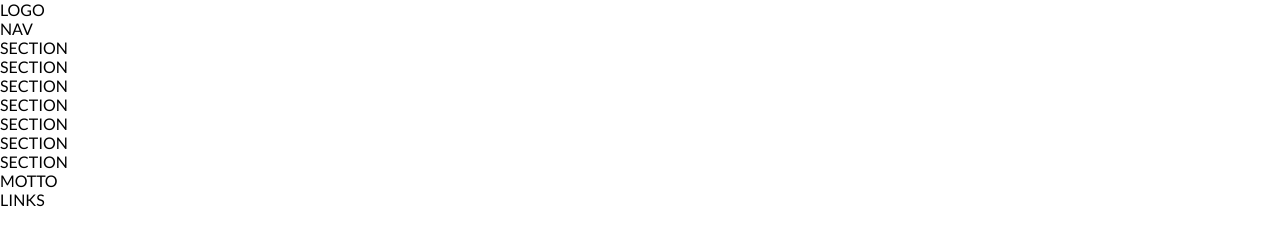
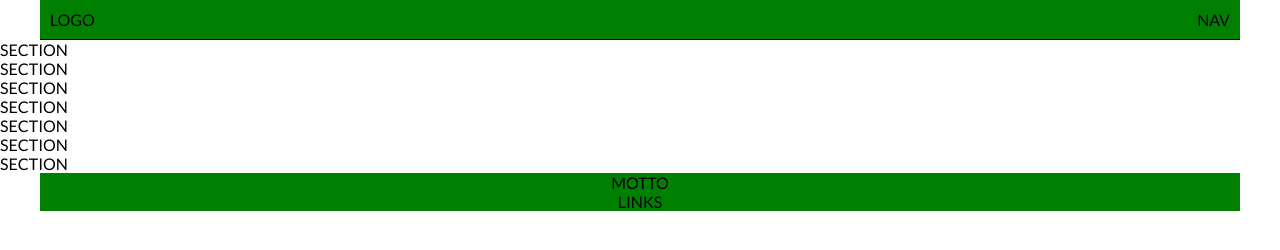
Before and after one commit to Zappykeyboard/node-sass-teambit, a website: page public/index.html in a window 1280 px wide. Drawn offline with Linux system fonts and the light colour scheme.

Commit message:
aggiunta primi stili

```diff
--- a/public/index.html
+++ b/public/index.html
@@ -1,5 +1,6 @@
 <!DOCTYPE html>
 <html lang="en">
+
 <head>
   <meta charset="UTF-8">
   <meta name="viewport" content="width=device-width, initial-scale=1.0">
@@ -9,14 +10,17 @@
   <script src="js/script.js"></script>
   <title>Hello Mix</title>
 </head>
+
 <body>
   <!--HEADER-->
   <header>
+    <div class="container">
       <!--logo-->
       <div id="site-logo">LOGO</div>
       <!--nav-->
       <div id="header-nav">
         NAV
+      </div>
     </div>
   </header>
 
@@ -40,12 +44,15 @@
 
   <!--FOOTER-->
   <footer>
+    <div class="container">
       <!--Mission-->
       <div id="motto">MOTTO</div>
       <!--Site Links-->
       <div id="site-links">
         LINKS
       </div>
+    </div>
   </footer>
 </body>
+
 </html>
--- /dev/null
+++ b/src/scss/footer.scss
@@ -0,0 +1,9 @@
+footer{
+  .container{
+    @extend %container-base;
+    display: flex;
+    flex-direction: column;
+    align-items: center;
+    justify-content: center
+  }
+}
--- /dev/null
+++ b/src/scss/header.scss
@@ -0,0 +1,9 @@
+header {
+  .container{
+    @extend %container-base;
+    display: flex;
+    justify-content: space-between;
+    padding: 10px;
+    border-bottom: 1px solid black;
+  }
+}
--- a/src/scss/style.scss
+++ b/src/scss/style.scss
@@ -1,4 +1,15 @@
 
+$bg-pink: pink;
+
+
+%container-base{
+  width: 100%;
+  max-width: 1200px;
+  background: green;
+  margin: 0 auto;
+}
+@import 'header';
+@import 'footer';
 
 * {
   margin: 0;
```
Also changed, not shown: src/html/index.html (+7 -0 lines), public/css/style.css. Lines whose indentation alone changed are shown as unchanged.
